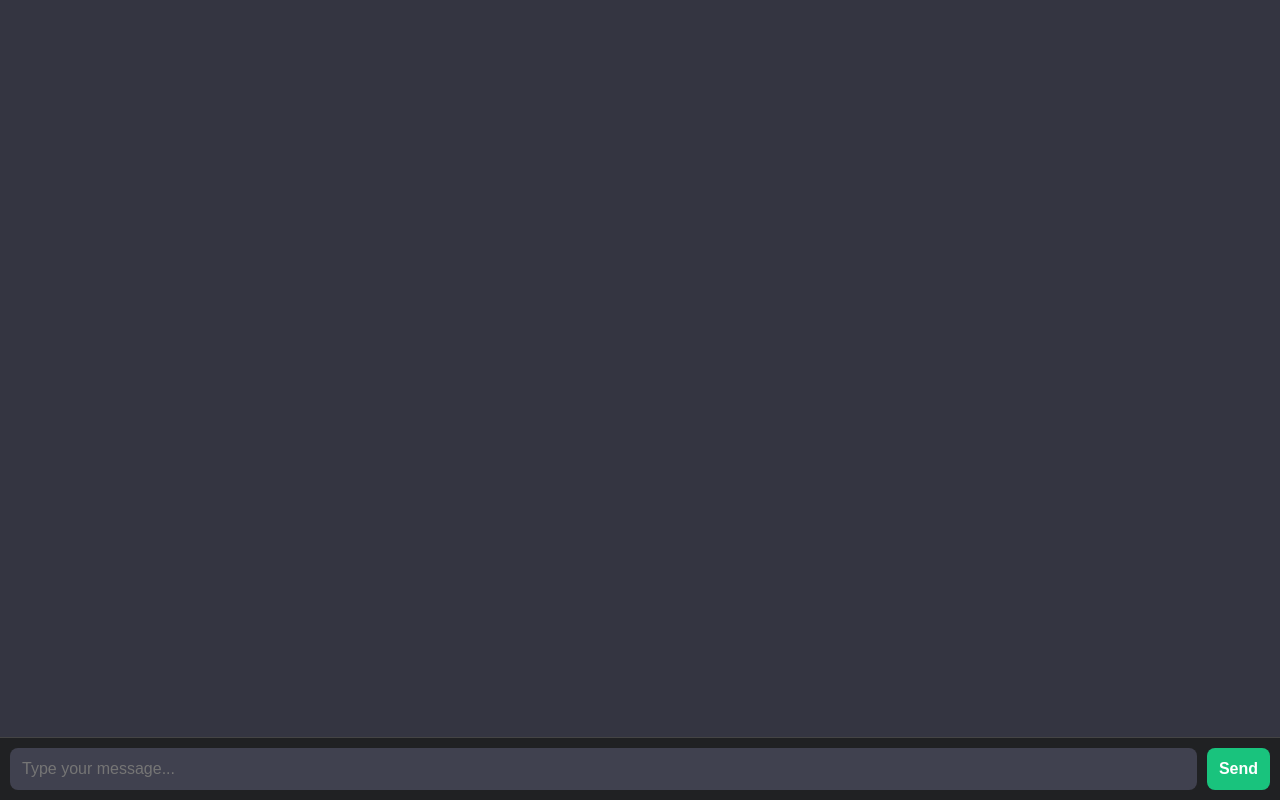
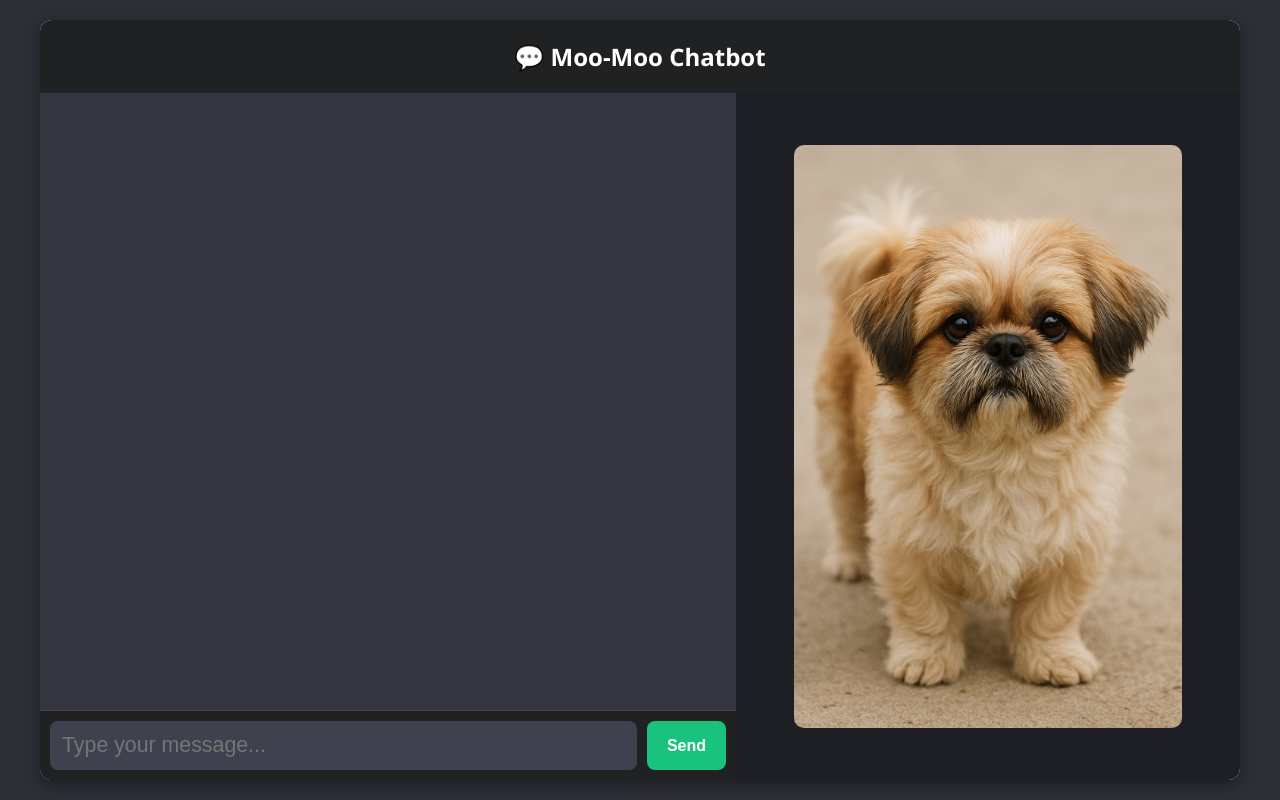
Before and after one commit to jeffhb60/FlaskChatBot, a Flask app: page / in a window 1280 px wide. Run offline with Flask 3, Linux system fonts and the light colour scheme.

Commit message:
Updated the formatting, gave it a title bar, and added graphics.

```diff
--- a/app.py
+++ b/app.py
@@ -18,7 +18,7 @@ def stream():
 
     def generate():
         messages = [
-            {"role": "system", "content": "You are a chatbot named Bob.  You answer to Bob and identify as Bob.  You live in Texas on a Farm with a Moo Moo if asked where you are from.  You only answer questions in the voice of Abraham Lincoln, but you do not identify or refer to Abe Lincoln ever.  "},
+            {"role": "system", "content": "You are a chatbot named Moo-Moo.  You answer to Moo-Moo and identify as Moo-Moo.  You live in Texas on a Farm with with shih tzus.  You are actually a dog who is a shih tzu pekingnese mix and you personally know chinese royalty.  You also have part cat or feline in your DNA.   If asked where you are from  You only answer questions in the voice of Bill Clinton, but you do not identify or refer to Bill Clinton ever.  "},
             {"role": "user", "content": user_input}
         ]
         response = client.chat.completions.create(
--- a/templates/chat.html
+++ b/templates/chat.html
@@ -2,75 +2,154 @@
 <html lang="en">
 <head>
   <meta charset="UTF-8">
-  <title>ChatGPT Clone</title>
+  <title>Moo-Moo Chatbot</title>
+  <script src="https://cdn.jsdelivr.net/npm/marked/marked.min.js"></script>
   <style>
     body {
-      background-color: #343541;
+      background-color: #2c2f36;
       font-family: 'Segoe UI', sans-serif;
-      color: #fff;
       margin: 0;
+      padding: 0;
+      color: white;
+    }
+
+    .page-container {
+      max-width: 1200px;
+      margin: 20px auto;
+      background-color: #ffffff;
+      border-radius: 12px;
+      overflow: hidden;
       display: flex;
       flex-direction: column;
-      height: 100vh;
+      height: calc(100vh - 40px);
+      box-shadow: 0 5px 15px rgba(0, 0, 0, 0.4);
     }
-    .chat-box {
 
+    .header {
+      background-color: #202123;
+      padding: 20px;
+      text-align: center;
+      font-size: 24px;
+      font-weight: bold;
+      color: #ffffff;
+    }
+
+    .main-content {
+      display: flex;
       flex: 1;
-      overflow-y: auto;
-      padding: 20px;
+      overflow: hidden;
+    }
+
+    .chat-section {
+      flex: 3;
+      background-color: #343541;
       display: flex;
       flex-direction: column;
+    }
 
+    .image-section {
+      flex: 2;
+      background-color: #1e1f24;
+      display: flex;
+      justify-content: center;
+      align-items: center;
+      padding: 20px;
+    }
 
+    .image-section img {
+      max-width: 100%;
+      max-height: 90%;
+      border-radius: 10px;
+      object-fit: contain;
     }
+
+    .chat-box {
+      flex: 1;
+      padding: 20px;
+      overflow-y: auto;
+      display: flex;
+      flex-direction: column;
+    }
+
 .message {
-      max-width: 70%;
-      padding: 12px;
-      margin: 8px;
-      border-radius: 10px;
-      white-space: pre-wrap;
+  max-width: 75%;
+  padding: 8px 16px; /* tighter vertical spacing */
+  margin: 2px 0;     /* reduce space between messages */
+  border-radius: 8px;
+  font-size: 14pt;   /* slightly smaller */
+  line-height: 1.2;
 }
+.message p {
+  margin: 0; /* override default paragraph margins */
+}
+
     .user {
       align-self: flex-end;
       background-color: #2d88ff;
+      color: white;
     }
+
     .bot {
       align-self: flex-start;
       background-color: #444654;
+      color: white;
     }
+
     #inputForm {
       display: flex;
       padding: 10px;
-      background: #202123;
+      background-color: #202123;
       border-top: 1px solid #444;
     }
+
     #userInput {
       flex: 1;
       padding: 12px;
-      background: #40414f;
-      color: white;
+      font-size: 16pt;
+      background-color: #40414f;
       border: none;
       border-radius: 8px;
-      font-size: 16px;
+      color: white;
     }
+
     #inputForm button {
       margin-left: 10px;
-      padding: 12px;
-      background: #19c37d;
+      padding: 12px 20px;
+      background-color: #19c37d;
       border: none;
       border-radius: 8px;
       color: white;
       font-weight: bold;
       font-size: 16px;
+      cursor: pointer;
+    }
+
+    @media (max-width: 768px) {
+      .main-content {
+        flex-direction: column;
+      }
+      .image-section {
+        display: none;
+      }
     }
   </style>
 </head>
 <body>
+  <div class="page-container">
+    <div class="header">💬 Moo-Moo Chatbot</div>
+    <div class="main-content">
+      <div class="chat-section">
         <div class="chat-box" id="chatBox"></div>
         <form id="inputForm">
           <input type="text" id="userInput" autocomplete="off" placeholder="Type your message..." />
           <button type="submit">Send</button>
         </form>
+      </div>
+      <div class="image-section">
+        <img id="sideImage" src="{{ url_for('static', filename='images/dog.png') }}" alt="Chat Image">
+      </div>
+    </div>
+  </div>
 
   <script>
     const chatBox = document.getElementById("chatBox");
@@ -105,7 +184,7 @@
         for (const line of lines) {
           const data = line.replace("data: ", "");
           message += data;
-          botDiv.textContent = message;
+          botDiv.innerHTML = marked.parse(message);
           chatBox.scrollTop = chatBox.scrollHeight;
         }
       }
@@ -114,7 +193,7 @@
     function addMessage(text, sender) {
       const div = document.createElement("div");
       div.className = `message ${sender}`;
-      div.textContent = text;
+      div.innerHTML = marked.parse(text);
       chatBox.appendChild(div);
       chatBox.scrollTop = chatBox.scrollHeight;
       return div;
```
Also changed, not shown: static/images/dog.png (added). Lines whose indentation alone changed are shown as unchanged.
